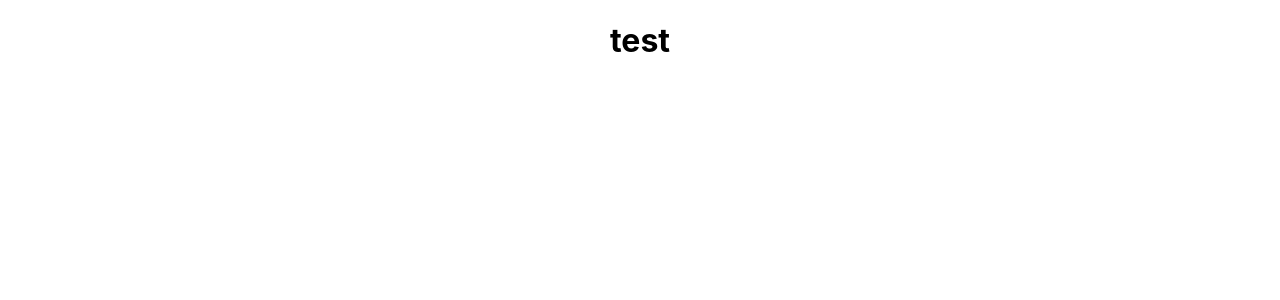
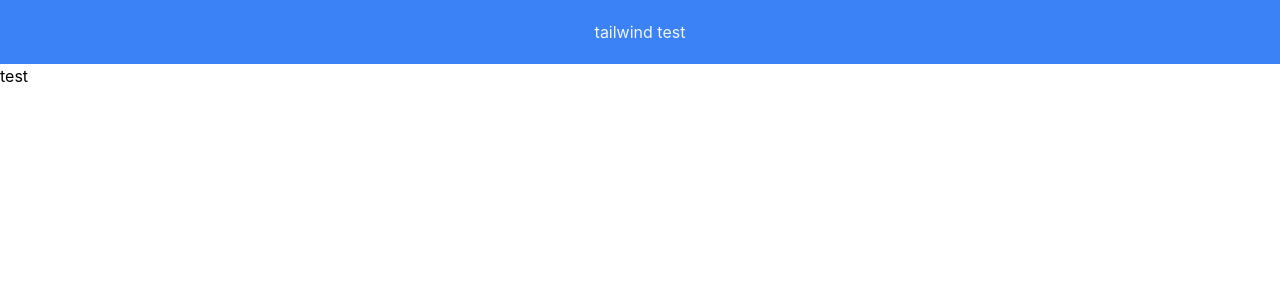
Before and after one commit to wongee93/portfolio, a JavaScript app: page / in a window 1280 px wide. Shown: the top 300 px of the page. Built offline with nearby package versions, Linux system fonts and the light colour scheme; the HTML template or start-up script is replaced by a standard one.

Commit message:
setting tailwind.css

```diff
--- a/package.json
+++ b/package.json
@@ -9,6 +9,7 @@
     "react": "^18.2.0",
     "react-dom": "^18.2.0",
     "react-scripts": "5.0.1",
+    "tailwindcss": "^3.3.2",
     "web-vitals": "^2.1.4"
   },
   "scripts": {
--- a/src/App.css
+++ /dev/null
@@ -1,38 +0,0 @@
-.App {
-  text-align: center;
-}
-
-.App-logo {
-  height: 40vmin;
-  pointer-events: none;
-}
-
-@media (prefers-reduced-motion: no-preference) {
-  .App-logo {
-    animation: App-logo-spin infinite 20s linear;
-  }
-}
-
-.App-header {
-  background-color: #282c34;
-  min-height: 100vh;
-  display: flex;
-  flex-direction: column;
-  align-items: center;
-  justify-content: center;
-  font-size: calc(10px + 2vmin);
-  color: white;
-}
-
-.App-link {
-  color: #61dafb;
-}
-
-@keyframes App-logo-spin {
-  from {
-    transform: rotate(0deg);
-  }
-  to {
-    transform: rotate(360deg);
-  }
-}
--- a/src/App.js
+++ b/src/App.js
@@ -1,8 +1,9 @@
-import './App.css';
-
 function App() {
   return (
     <div className="App">
+      <header className="text-gray-100 bg-blue-500 text-center p-5 align-middle">
+        tailwind test
+      </header>
       <h1>test</h1>
     </div>
   );
--- a/src/index.css
+++ b/src/index.css
@@ -1,3 +1,8 @@
+/* eslint-disable */
+@tailwind base;
+@tailwind components;
+@tailwind utilities;
+
 body {
   margin: 0;
   font-family: -apple-system, BlinkMacSystemFont, 'Segoe UI', 'Roboto', 'Oxygen',
--- /dev/null
+++ b/tailwind.config.js
@@ -0,0 +1,8 @@
+/** @type {import('tailwindcss').Config} */
+module.exports = {
+  content: ["./src/**/*.{js,jsx,ts,tsx}"],
+  theme: {
+    extend: {},
+  },
+  plugins: [],
+}
```
Also changed, not shown: 1 other file (tests, documents, lock files or other folders).
